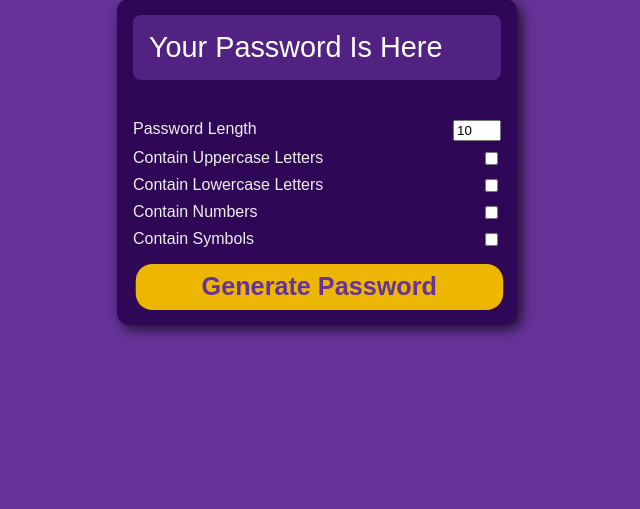
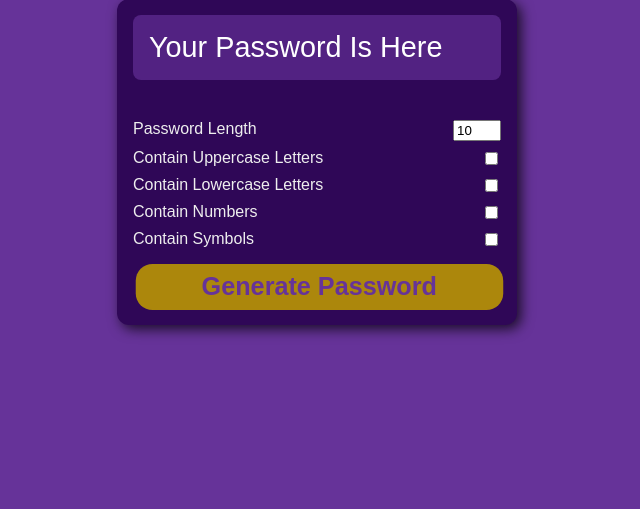
Before and after one commit to RaquibDox/password-generator, a PHP site: page / in a window 1280 px wide, while the restyled element is pressed. Shown: the part 338-847 px from the top of the page, without its empty margins (323-963 px from the left). Run offline with PHP 8.4, Linux system fonts and the light colour scheme.

Commit message:
added button animation in css

```diff
--- a/style.css
+++ b/style.css
@@ -98,6 +98,11 @@ body {
     transition: all 0.1s ease-in;
 }
 
+.generate:active {
+    background-color: #ac870c;
+    transition: all 0.1s ease-in;
+}
+
 
 #len {
     width: 3rem;
```
